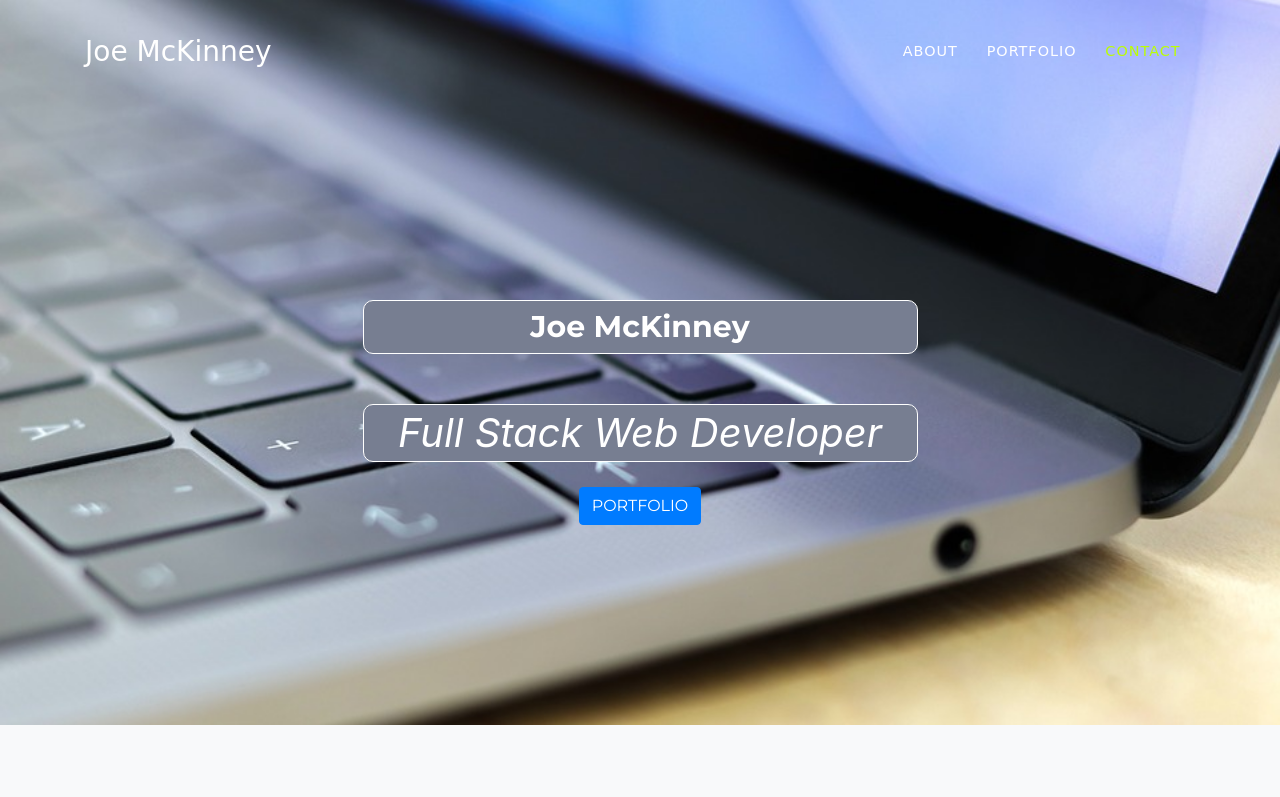
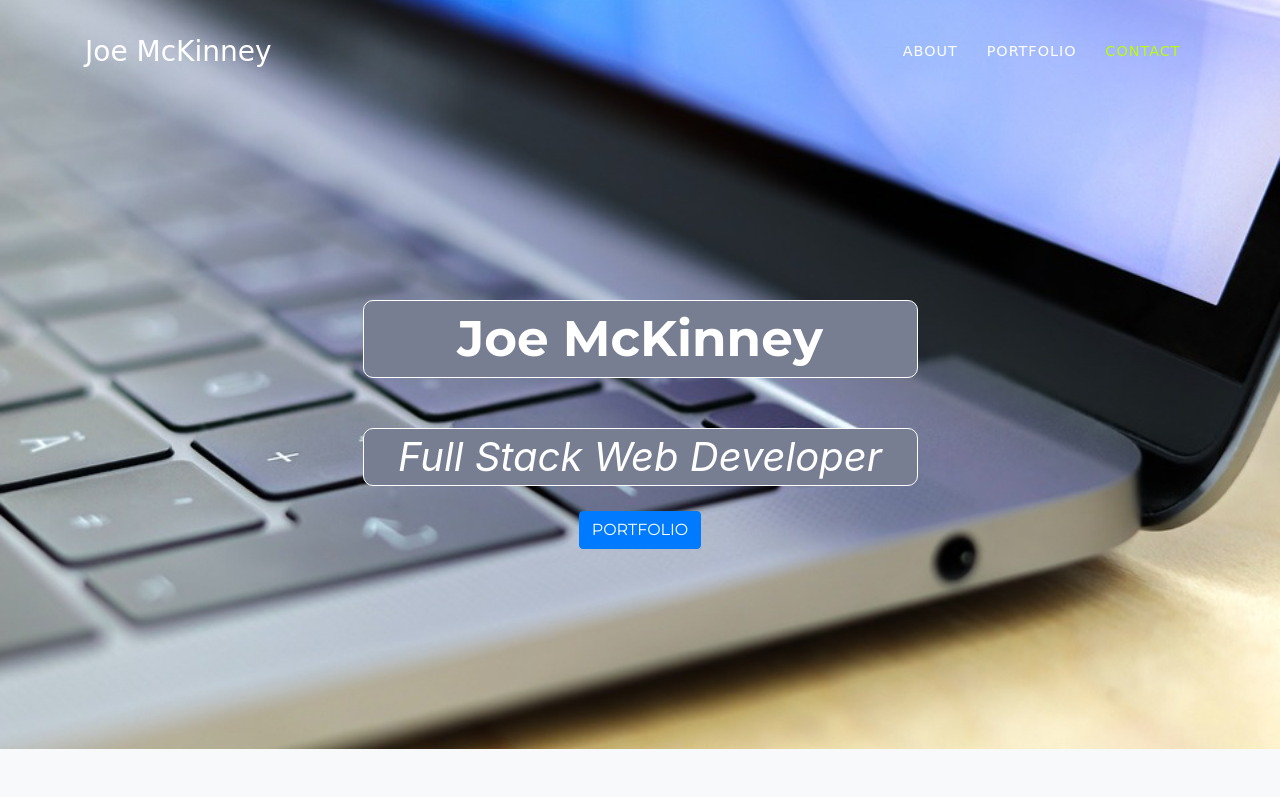
Before and after one commit to josephfmck/Responsive-Portfolio, a website with bundled scripts: page index.html in a window 1280 px wide. Shown: the top 797 px of the page. Built offline with nearby package versions, Linux system fonts and the light colour scheme; a web font is replaced by a local one.

Commit message:
responsive into-heading at large screens

```diff
--- a/css/agency.css
+++ b/css/agency.css
@@ -811,3 +811,9 @@ ul.social-buttons li a:hover {
     font-size: 30px;
   }
 }
+
+@media (min-width: 768px) {
+  header.masthead .intro-text .intro-heading h1 {
+    font-size: 50px;
+  }
+}
```
